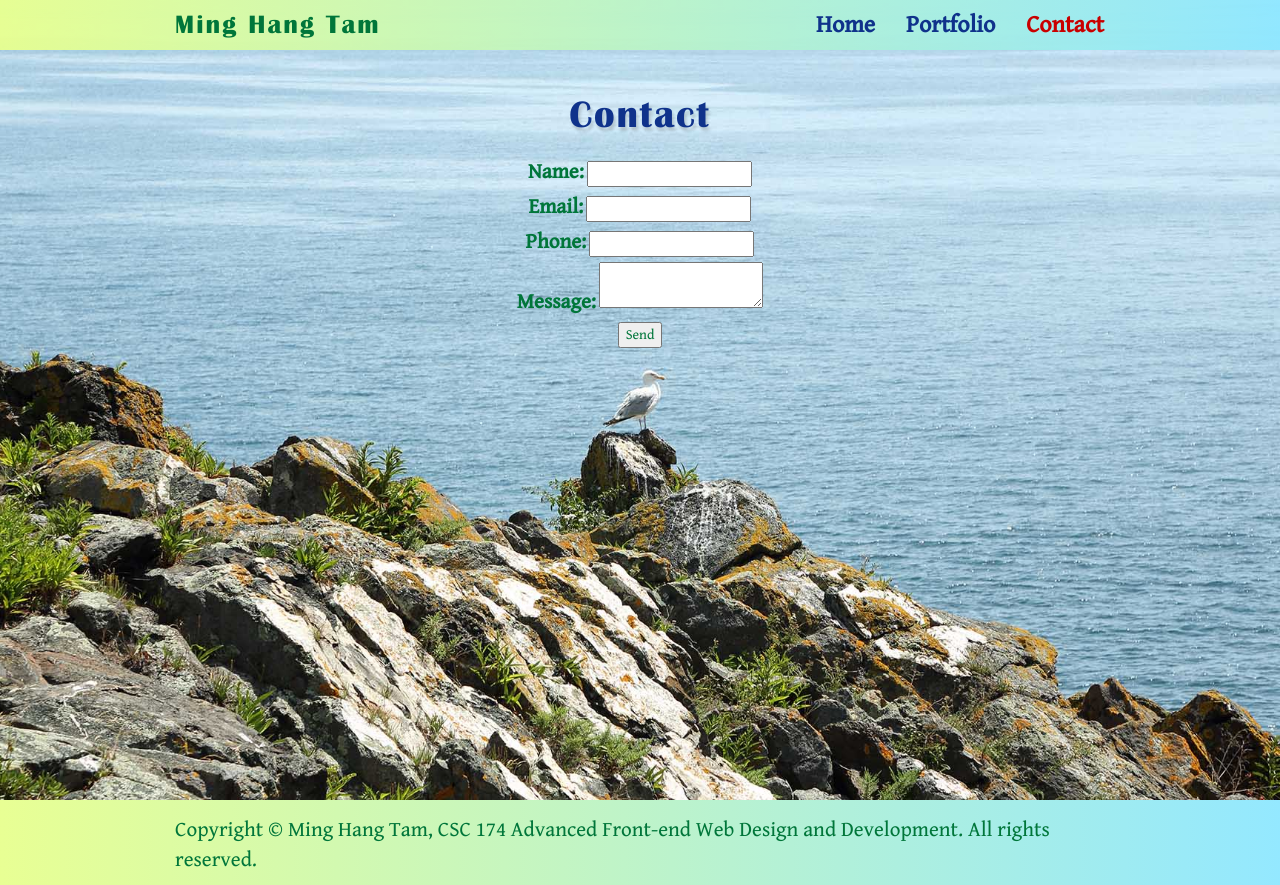
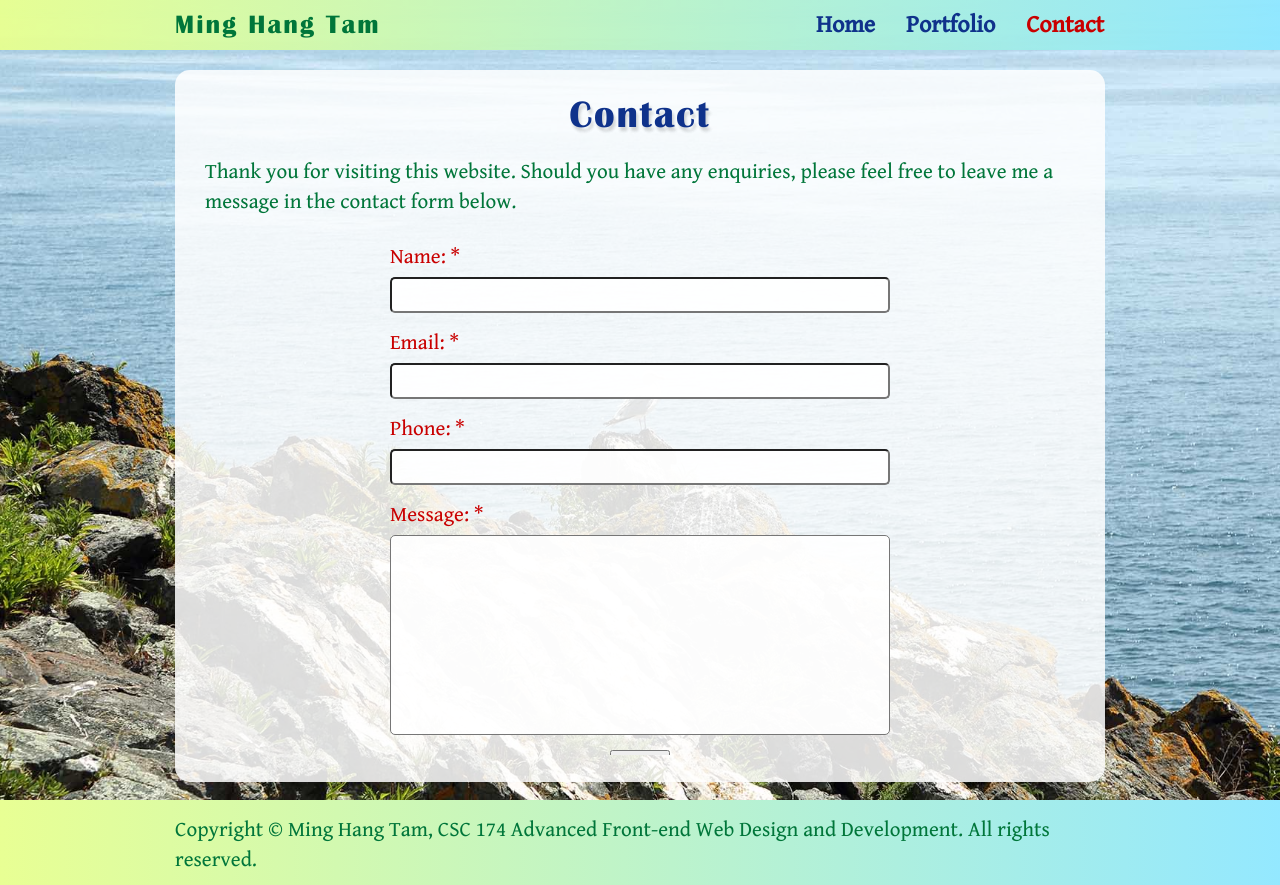
Before and after one commit to mtam02/project3, a PHP site: page /contact.php in a window 1280 px wide. Run offline with PHP 8.4, Linux system fonts and the light colour scheme.

Commit message:
Contact - Content & Thanks page

```diff
--- a/contact.php
+++ b/contact.php
@@ -6,35 +6,41 @@
 
 			<div class="container">
 
-				<div class="overlay-content-container">
+        		<div class="overlay-content-container white-overlay">
 
 					<h2>Contact</h2>
+
+					<div class="overlay-content">
+
+						<p>Thank you for visiting this website. Should you have any enquiries, please feel free to leave me a message in the contact form below.</p>
 
 						<form method="post" action="database-write.php" name="myForm" onsubmit="return(validate());">
 
 							<div>
-							<label for="name">Name:</label>
+								<label for="name">Name: *</label>
 								<input type="text" name="name" id="name" required>
 							</div>
 
 							<div>
-							<label for="email">Email:</label>
+								<label for="email">Email: *</label>
 								<input type="text" name="email" id="email" required onchange="return(validateEmail());">
 							</div>
 
 							<div>
-							<label for="phone">Phone:</label>
+								<label for="phone">Phone: *</label>
 								<input type="text" name="phone" id="phone" required onchange="FW.Phone.Validate(this);">
 							</div>
 
 							<div>
-							<label for="message">Message:</label>
-							<textarea name="message" id="message"></textarea>
+								<label for="message">Message: *</label>
+								<textarea name="message" id="message" required></textarea>
 							</div>
 
 							<input type="submit" value="Send">
 
 						</form>
+
+					</div>
 
 				</div><!--overlay-content-container-->
 
--- a/css/styles.css
+++ b/css/styles.css
@@ -38,9 +38,35 @@ h4, h4 > a {
 	margin-top: 6px;
 }
 
-p, li, label {
+p, li, label, input, textarea {
 	margin-top: 0;
 	font-size: 19px;
+}
+
+form > div {
+	display: flex;
+	margin: 0 auto;
+	flex-direction: column;
+	max-width: 200px;
+}
+
+label {
+	font-weight: normal;
+	color: #c90000;
+	text-align: left;
+	margin-right: 15px;
+}
+
+div > input, textarea {
+	border-radius: 5px;
+	margin-bottom: 15px;
+	background: rgba(255,255,255,0.9);
+}
+
+textarea {
+	height: 150px;
+	resize: none;
+	overflow-y: auto;
 }
 
 ul, ol {
@@ -109,8 +135,12 @@ footer {
 		margin-top: 7px;
 	}
 
-	p, li, label {
+	p, li, label, input, textarea {
 		font-size: 20px;
+	}
+
+	form > div {
+		max-width: 500px;
 	}
 
 	ul, ol {
@@ -141,8 +171,12 @@ footer {
 		margin-top: 8px;
 	}
 
-	p, li, label {
+	p, li, label, input, textarea {
 		font-size: 21px;
+	}
+
+	textarea {
+		height: 200px;
 	}
 
 	ul, ol {
@@ -349,13 +383,6 @@ footer {
 	background-repeat: no-repeat;
 }
 
-#contact {
-	background-image: url("../images/contact.jpg");
-	background-size: cover;
- 	background-position: center top;
-	background-repeat: no-repeat;
-}
-
 #performances {
 	background-image: url("../images/performances.jpg");
 	background-size: cover;
@@ -368,6 +395,18 @@ footer {
 	background-size: cover;
  	background-position: center top;
 	background-repeat: no-repeat;
+}
+
+#contact, #contact_thanks {
+	background-image: url("../images/contact.jpg");
+	background-size: cover;
+ 	background-position: center top;
+	background-repeat: no-repeat;
+}
+
+#contact p {
+	text-align: left;
+	padding-bottom: 15px;
 }
 
 #colophon {
--- a/database-write.php
+++ b/database-write.php
@@ -21,5 +21,5 @@
 	// 4. Close database connection
 	mysqli_close($connection);
 
-	header("Location: database-read.php");
+	header("Location: contact-thanks.php");
 ?>
```
Also changed, not shown: contact-thanks.php (added, +36 -0 lines). Lines whose indentation alone changed are shown as unchanged.
